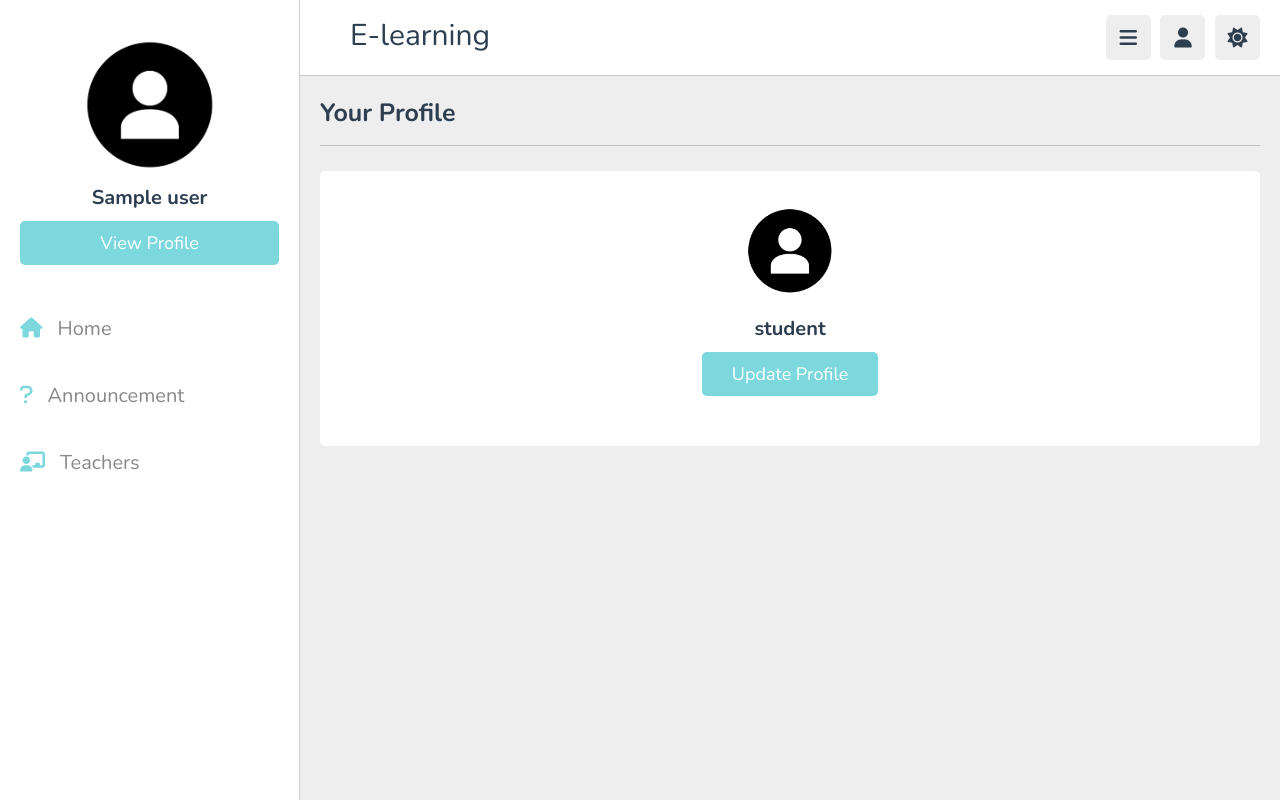
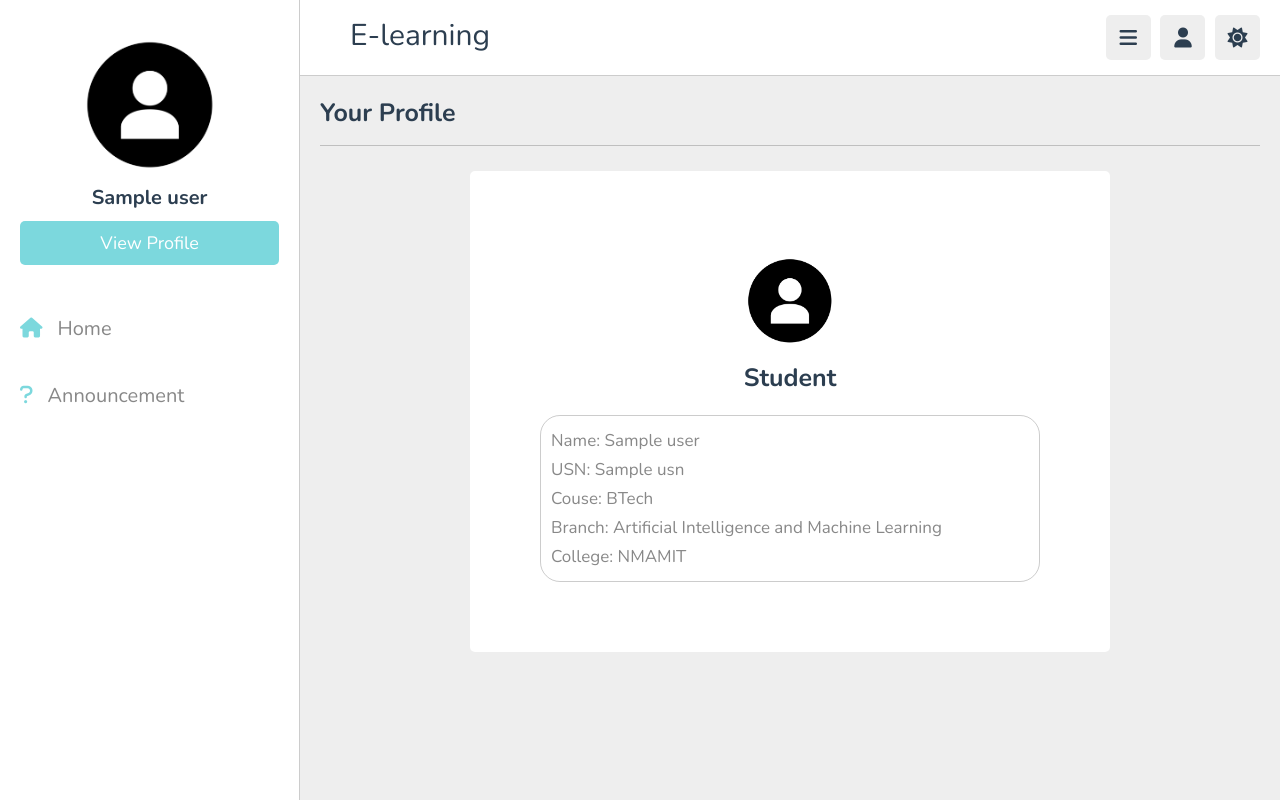
Before and after one commit to GauravDhanraja/E-learnify, a Flask app: template templates/public/profile.html in a window 1280 px wide. Run offline with Flask 3, Linux system fonts and the light colour scheme; the template is opened without the code that fills it: most values are stand-ins (such as "Sample title", 1, 10 or a date in 2020); data that the repository does not hold is empty; some libraries are stand-ins or nearby versions.

Commit message:
Changed profile UI and enhance user data display across student and admin profiles

```diff
--- a/main.py
+++ b/main.py
@@ -81,7 +81,7 @@ def student_dashboard():
 def student_profile_page():
     if 'user_id' in session:
         user_details = get_users_data()
-        userData = {"name" : user_details["name"],}
+        userData = {"name" : user_details["name"], "usn": user_details["usn"]}
     return render_template("public/profile.html",userData = userData)
 
 
@@ -90,7 +90,6 @@ def student_course(course_id):
     if 'user_id' in session:
         user_details = get_users_data()
         userData = {"name": user_details["name"]}
-
         course = courses[course_id]
         course_notes = show_course_notes(course['name'])
 
@@ -325,7 +324,7 @@ def admin_dashboard():
 def admin_profile_page():
     if 'user_id' in session:
         user_details = get_users_data()
-        userData = {"name" : user_details["name"],}
+        userData = {"name" : user_details["name"], "course": user_details["course_name"], "code": user_details["course_code"], "lect": user_details["lect"], "dep": user_details["dep"]}
     return render_template("admin/profile.html",userData = userData)
 
 
--- a/static/css/admin_home.css
+++ b/static/css/admin_home.css
@@ -95,7 +95,8 @@
 
 .dashboard .box-container .uploaded-files .file-item{
     display: inline;
-    margin-top: 1rem;
+    padding-top: 0.5rem;
+    padding-bottom: 0.5rem;
 }
 .dashboard .box-container .uploaded-files .file-item p{
     grid-template-columns: 1fr;
--- a/static/css/profile.css
+++ b/static/css/profile.css
@@ -3,12 +3,16 @@
    background-color: var(--white);
    border-radius: .5rem;
    padding: 2rem;
+   margin-right: 15rem;
+   margin-left: 15rem;
  }
 
  .user-profile .info .user{
+   display: grid;
+   grid-template-rows: auto;
    text-align: center;
-    margin-bottom: 2rem;
-    padding: 1rem;
+   margin: 2.5rem;
+   padding: 2.5rem;
  }
 
  .user-profile .info .user img{
@@ -16,57 +20,27 @@
    width: 10rem;
    border-radius: 50%;
    object-fit: cover;
-    margin-bottom: 1rem;
+   margin: 1rem;
+   justify-self: center;
  }
 
  .user-profile .info .user h3{
-    font-size: 2rem;
+   font-size: 2.5rem;
    color: var(--black);
+   margin-bottom: 2rem;
  }
 
- .user-profile .info .user p{
+ .user-profile .info .user .details{
+   justify-self: flex-start;
+   width: 100%;
+   border: var(--border);
+   border-radius: 2rem;
+   padding: 1rem;
+ }
+
+ .user-profile .info .user .details p{
    font-size: 1.7rem;
    color: var(--light-color);
    padding: .3rem 0;
+   text-align: left;
  }
-
- .user-profile .info .box-container{
-    display: flex;
-    flex-wrap: wrap;
-    gap: 1.5rem;
- }
-
- .user-profile .info .box-container .box{
-    background-color: var(--light-bg);
-    border-radius: .5rem;
-    padding: 2rem;
-    flex: 1 1 25rem;
- }
-
- .user-profile .info .box-container .box .flex{
-    display: flex;
-    align-items: center;
-    gap: 2rem;
-    margin-bottom: 1rem;
- }
-
- .user-profile .info .box-container .box .flex i{
-    font-size:2rem;
-    color: var(--white);
-    background-color: var(--black);
-    text-align: center;
-    border-radius: .5rem;
-    height: 5rem;
-    width: 5rem;
-    line-height: 4.9rem;
- }
-
- .user-profile .info .box-container .box .flex span{
-    font-size: 2.5rem;
-    color: var(--main-color);
- }
-
- .user-profile .info .box-container .box .flex p{
-    color: var(--light-color);
-    font-size: 1.7rem;
- }
--- a/templates/public/announcements.html
+++ b/templates/public/announcements.html
@@ -5,7 +5,7 @@
    <meta http-equiv="X-UA-Compatible" content="IE=edge">
    <meta name="viewport" content="width=device-width, initial-scale=1.0">
    <script src="https://cdnjs.cloudflare.com/ajax/libs/socket.io/4.7.5/socket.io.js"></script>
-   <title>announcements</title>
+   <title>Announcements</title>
 
    <!-- font awesome cdn link  -->
    <link rel="stylesheet" href="https://cdnjs.cloudflare.com/ajax/libs/font-awesome/6.1.2/css/all.min.css">
@@ -58,7 +58,6 @@
    <nav class="navbar">
       <a href="/student/home"><i class="fas fa-home"></i><span>Home</span></a>
       <a href="/student/announcements"><i class="fas fa-question"></i><span>Announcement</span></a>
-      <a href="students.html"><i class="fas fa-chalkboard-user"></i><span>Teachers</span></a>
 
    </nav>
 
--- a/templates/public/courses.html
+++ b/templates/public/courses.html
@@ -56,7 +56,6 @@
    <nav class="navbar">
       <a href="/student/home"><i class="fas fa-home"></i><span>Home</span></a>
       <a href="/student/announcements"><i class="fas fa-question"></i><span>Announcement</span></a>
-      <a href="teachers.html"><i class="fas fa-chalkboard-user"></i><span>Teachers</span></a>
 
    </nav>
 
--- a/templates/public/home.html
+++ b/templates/public/home.html
@@ -56,7 +56,6 @@
    <nav class="navbar">
       <a href="/student/home"><i class="fas fa-home"></i><span>Home</span></a>
       <a href="/student/announcements"><i class="fas fa-question"></i><span>Announcement</span></a>
-      <a href="teachers.html"><i class="fas fa-chalkboard-user"></i><span>Teachers</span></a>
 
    </nav>
 
--- a/templates/public/profile.html
+++ b/templates/public/profile.html
@@ -56,7 +56,6 @@
    <nav class="navbar">
       <a href="/student/home"><i class="fas fa-home"></i><span>Home</span></a>
       <a href="/student/announcements"><i class="fas fa-question"></i><span>Announcement</span></a>
-      <a href="teachers.html"><i class="fas fa-chalkboard-user"></i><span>Teachers</span></a>
 
    </nav>
 
@@ -70,8 +69,14 @@
 
       <div class="user">
          <img src="{{ url_for('get_user_profile_pic', filename='pfp.png') }}" alt="Profile Picture">
-         <h3>student</h3>
-         <a href="update.html" class="inline-btn">update profile</a>
+         <h3>Student</h3>
+         <div class="details">
+         <p>Name: {{ userData.name }}</p>
+         <p>USN: {{ userData.usn }}</p>
+         <p>Couse: BTech</p>
+         <p>Branch: Artificial Intelligence and Machine Learning</p>
+         <P>College: NMAMIT</P>
+         </div>
       </div>
 
 </section>
```
Also changed, not shown: templates/admin/profile.html (+8 -2 lines). Lines whose indentation alone changed are shown as unchanged.
